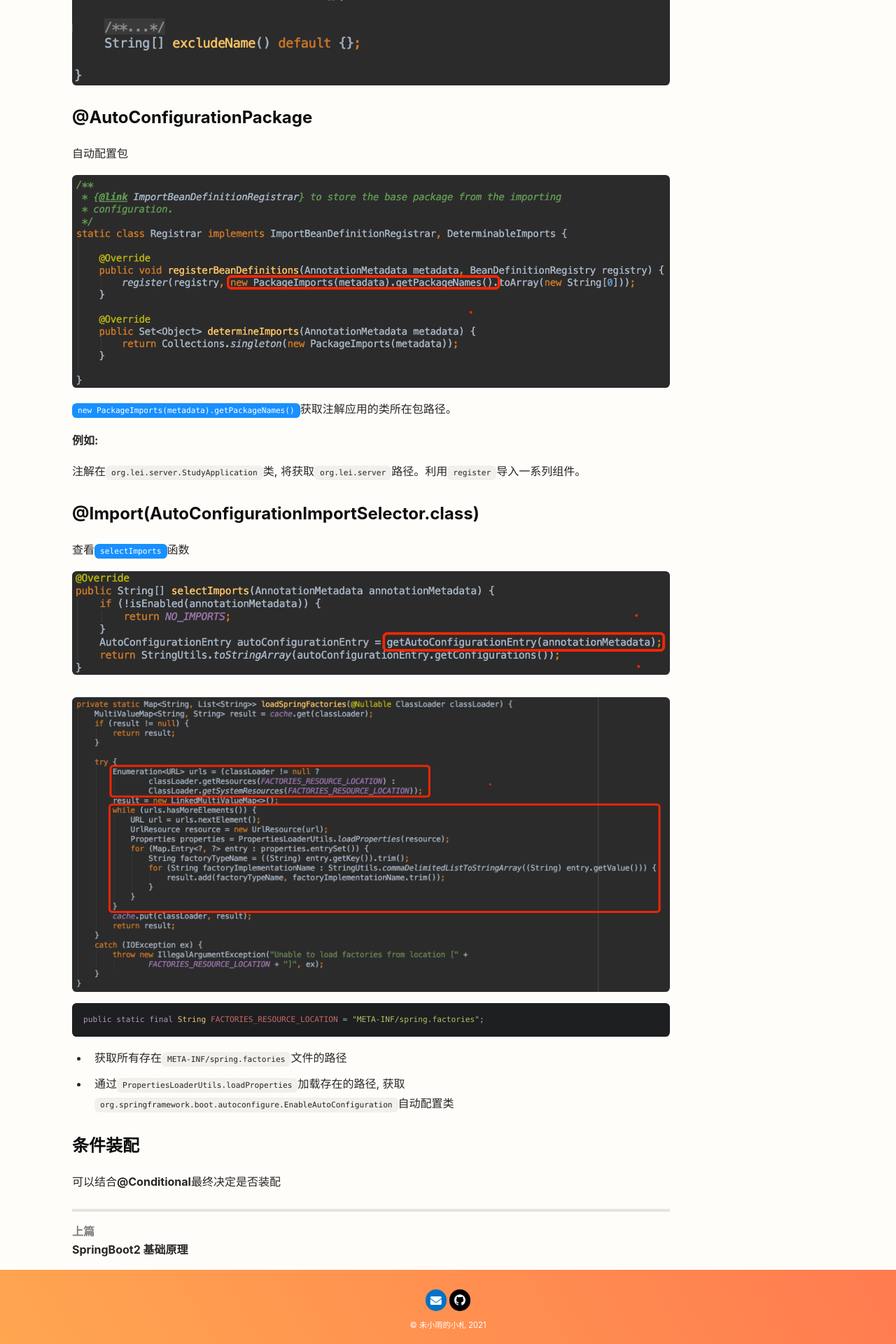
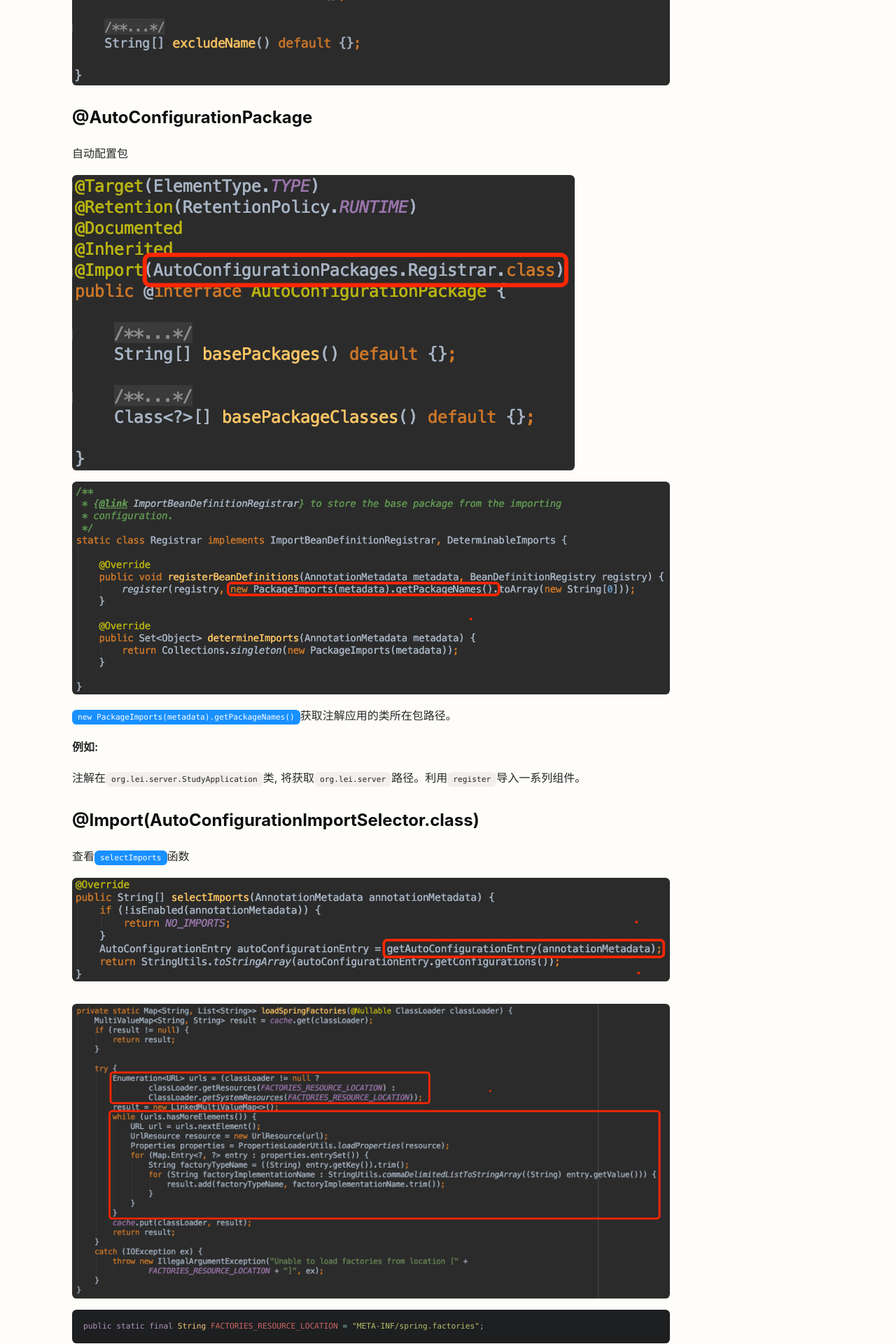
Before and after one commit to cloudland/cloudland.github.io, a Jekyll site: the page built from _posts/program/2021-03-23-java-spring-boot-2-02.md, in a window 1280 px wide. Shown: the part 686-2606 px from the top of the page at 70% size. Built offline with Jekyll 4.4.1, drawn with Linux system fonts in a browser that asks for light colours; nearby versions of some CDN libraries.

Commit message:
修改内容

````diff
--- a/_posts/program/2021-03-23-java-spring-boot-2-02.md
+++ b/_posts/program/2021-03-23-java-spring-boot-2-02.md
@@ -18,7 +18,9 @@ tags: Java Spring SpringBoot
 
 自动配置包
 
-![EnableAutoConfiguration](https://cloudland.github.io/assets/images/202103/springboot-21.png){:.rounded}
+![AutoConfigurationPackage](https://cloudland.github.io/assets/images/202103/springboot-25.png){:.rounded}
+
+![AutoConfigurationPackage](https://cloudland.github.io/assets/images/202103/springboot-21.png){:.rounded}
 
 `new PackageImports(metadata).getPackageNames()`{:.info}获取注解应用的类所在包路径。
 
@@ -30,7 +32,7 @@ tags: Java Spring SpringBoot
 
 查看`selectImports`{:.info}函数
 
-![EnableAutoConfiguration](https://cloudland.github.io/assets/images/202103/springboot-22.png){:.rounded}
+![AutoConfigurationImportSelector](https://cloudland.github.io/assets/images/202103/springboot-22.png){:.rounded}
 
 ```mermaid
 graph TB;
````
Also changed, not shown: assets/images/202103/springboot-25.png (added).
